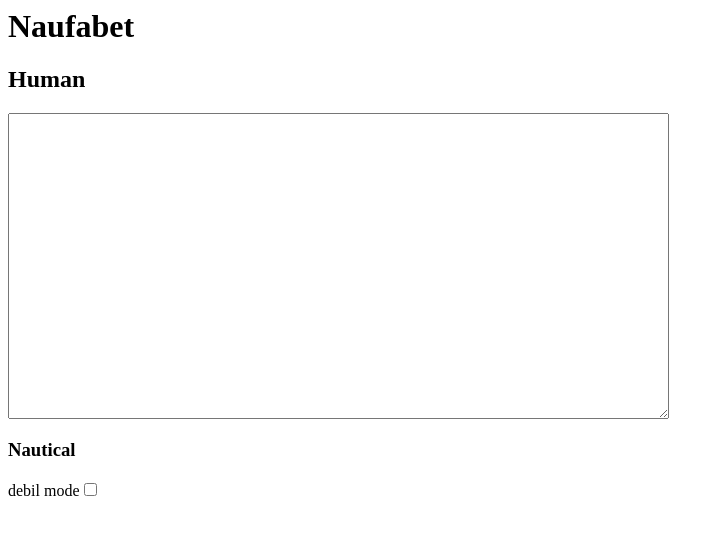
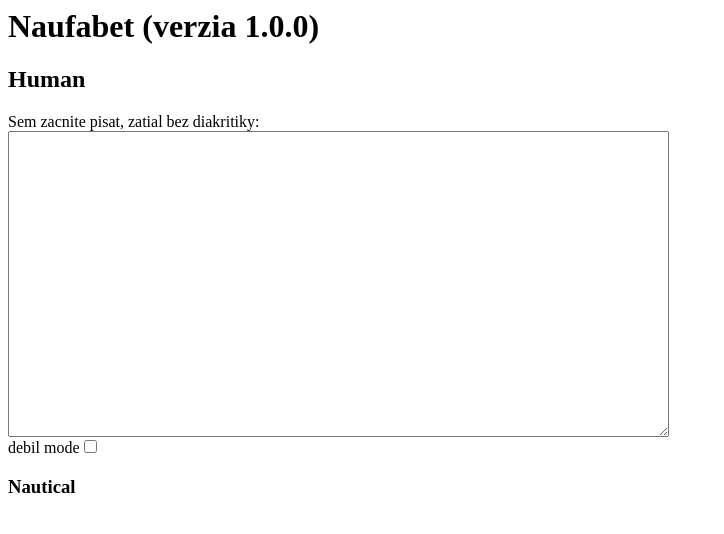
Before and after one commit to ainthek/naufabet, a plain HTML site: page index.html in a window 1280 px wide. Shown: the whole page, without its empty margins (0-724 px from the left). Drawn offline with Linux system fonts and the light colour scheme.

Commit message:
beter styling in debil code

```diff
--- a/index.html
+++ b/index.html
@@ -4,28 +4,36 @@
   font-size: 30px;
   font-family: monospace;
 }
-
+label {
+	display:block;
+}
 #nautical img.lower {
-  height: 30px;
   width: 30px;
 }
 
 #nautical img.upper {
-  height: 40px;
   width: 40px;
 }
 </style>
 
 <body>
-  <h1>Naufabet</h1>
-  <h2>Human<h2>
+  <h1>Naufabet (verzia 1.0.0)</h1>
+  <h2>Human</h2>
+  <label for="human">Sem zacnite pisat, zatial bez diakritiky:</label>
   <textarea id="human" rows=20 cols=80></textarea>
   <!--<button id="convert">convert</button>-->
+  <label>debil mode<input type=checkbox value="debilMode" id="debilMode"></label>
   <h3>Nautical</h3>
-      <label>debil mode<input type=checkbox value="debilMode" id="debilMode"></label>
   <pre id="nautical">
 
       </pre>
+  <!--
+      <h2>Release Notes</h2>
+      <ul>
+      	<li>Version:1.0.0</li>
+      	<li>TODO: diakritika</li>
+      </ul>
+  -->
   <script>
   //document.getElementById("convert").onclick = go;
   document.getElementById("human").oninput = go;
@@ -34,9 +42,9 @@
   // document.getElementById("human").onkeypress = go
 
   function go() {
-      	const debilMode=document.getElementById("debilMode").checked;
-      	const folder=debilMode?"img-orig":"img";
-      	const ext=debilMode?"gif":"png";
+    const debilMode = document.getElementById("debilMode").checked;
+    const folder = debilMode ? "img-orig" : "img";
+    const ext = debilMode ? "gif" : "png";
     const nautical = document.getElementById("nautical");
     nautical.innerHTML = "";
 
```
Lines whose indentation alone changed are shown as unchanged.
